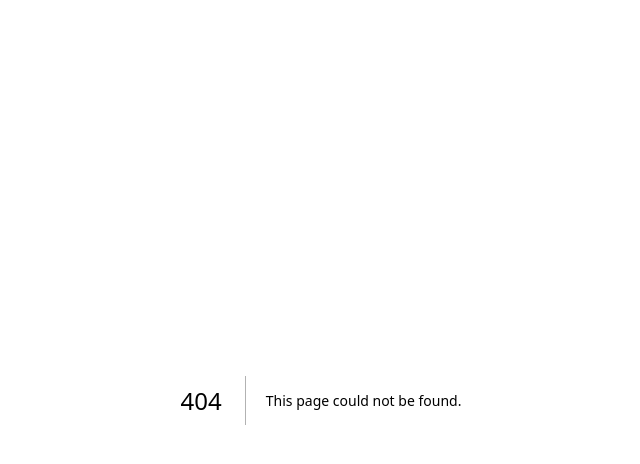
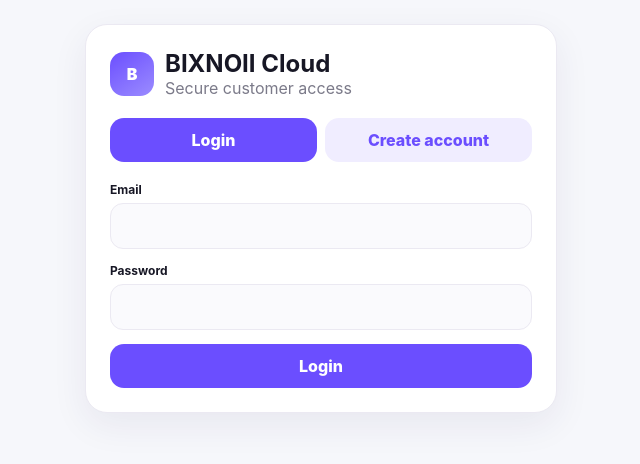
Before and after one commit to kpvishnoe29-cell/-bixnoii-demo, a Next.js app: page /login in a window 1280 px wide. Before the commit this address had no page. Shown: the top 464 px of the page, without its empty margins (319-959 px from the left). Built offline with nearby package versions, Linux system fonts and the light colour scheme; no server answers.

Commit message:
Next.js migration: add app/login/page.js

```diff
--- /dev/null
+++ b/app/login/page.js
@@ -0,0 +1,66 @@
+"use client";
+
+import { useState } from "react";
+import { createClient } from "@/lib/supabase/client";
+
+export default function LoginPage() {
+  const supabase = createClient();
+  const [mode,setMode]=useState("login");
+  const [form,setForm]=useState({business:"",owner:"",phone:"",email:"",password:"",confirm:""});
+  const [message,setMessage]=useState("");
+  const [busy,setBusy]=useState(false);
+
+  const change=e=>setForm(v=>({...v,[e.target.name]:e.target.value}));
+
+  async function submit(e){
+    e.preventDefault();
+    setMessage("");
+    if(mode==="signup"){
+      if(!form.business||!form.owner||!form.phone||!form.email) return setMessage("Complete all account details.");
+      if(form.password!==form.confirm) return setMessage("Passwords do not match.");
+    }
+    if(form.password.length<6) return setMessage("Password must be at least 6 characters.");
+
+    setBusy(true);
+    try{
+      if(mode==="login"){
+        const {error}=await supabase.auth.signInWithPassword({email:form.email,password:form.password});
+        if(error) throw error;
+        window.location.href="/dashboard";
+      }else{
+        const {data,error}=await supabase.auth.signUp({
+          email:form.email,
+          password:form.password,
+          options:{data:{business_name:form.business,owner_name:form.owner,phone:form.phone}}
+        });
+        if(error) throw error;
+        if(!data.session) setMessage("Account created. Email confirmation is still enabled in Supabase.");
+        else window.location.href="/dashboard";
+      }
+    }catch(err){
+      setMessage(err.message||"Something went wrong.");
+    }finally{setBusy(false)}
+  }
+
+  return <main className="shell" style={{maxWidth:520}}>
+    <section className="card" style={{padding:24}}>
+      <div className="brand"><div className="logo">B</div><div><h2 style={{margin:0}}>BIXNOII Cloud</h2><div className="muted">Secure customer access</div></div></div>
+      <div style={{display:"grid",gridTemplateColumns:"1fr 1fr",gap:8,margin:"20px 0"}}>
+        <button className={"btn "+(mode==="login"?"btn-primary":"btn-light")} onClick={()=>setMode("login")}>Login</button>
+        <button className={"btn "+(mode==="signup"?"btn-primary":"btn-light")} onClick={()=>setMode("signup")}>Create account</button>
+      </div>
+      <form onSubmit={submit} className="grid">
+        {mode==="signup" && <>
+          <div><label className="label">Business Name</label><input className="input" name="business" value={form.business} onChange={change}/></div>
+          <div><label className="label">Your Name</label><input className="input" name="owner" value={form.owner} onChange={change}/></div>
+          <div><label className="label">Mobile Number</label><input className="input" name="phone" value={form.phone} onChange={change}/></div>
+        </>}
+        <div><label className="label">Email</label><input className="input" type="email" name="email" value={form.email} onChange={change}/></div>
+        <div><label className="label">Password</label><input className="input" type="password" name="password" value={form.password} onChange={change}/></div>
+        {mode==="signup" && <div><label className="label">Confirm Password</label><input className="input" type="password" name="confirm" value={form.confirm} onChange={change}/></div>}
+        {message && <div className="error">{message}</div>}
+        <button className="btn btn-primary" disabled={busy}>{busy?"Please wait…":mode==="login"?"Login":"Create Account"}</button>
+      </form>
+    </section>
+  </main>
+}
```
